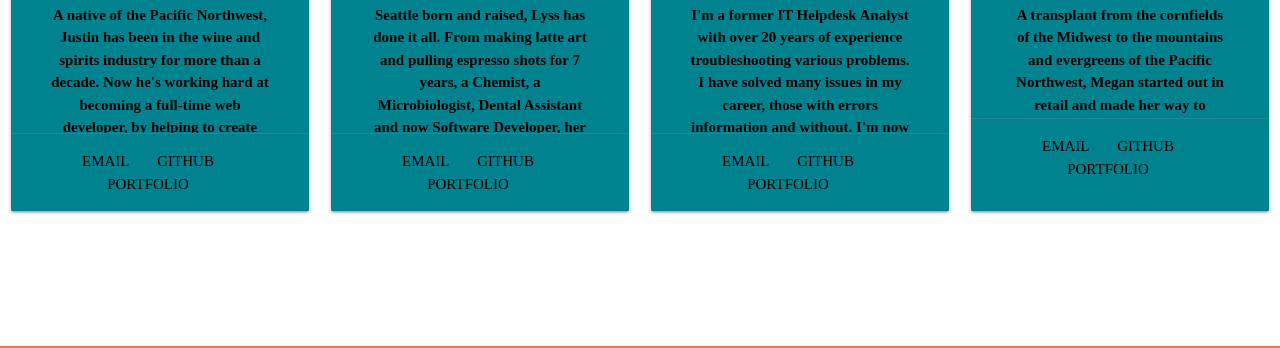
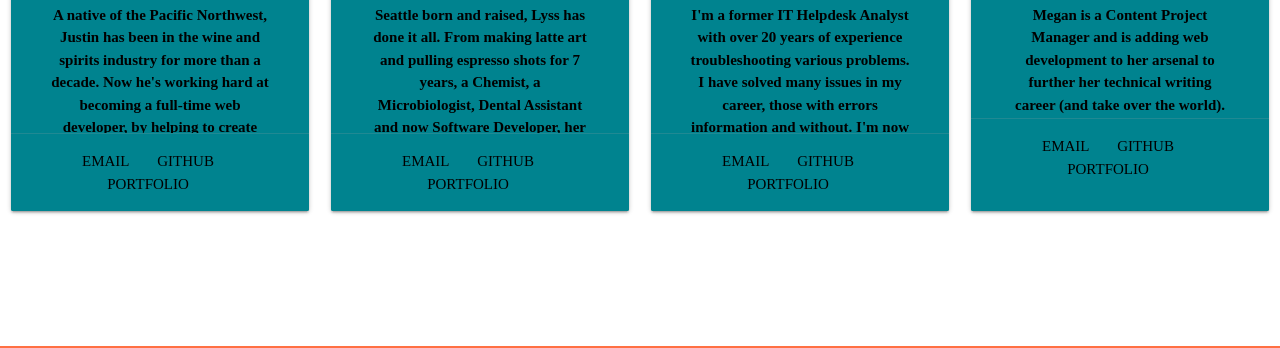
Before and after one commit to lyssg2/cocktail-hour, a plain HTML site: page about.html in a window 1280 px wide. Shown: the part 434-782 px from the top of the page. Drawn offline with nearby package versions, Linux system fonts and the light colour scheme.

Commit message:
Update About
Shortened Megan's About section in About.html.

```diff
--- a/about.html
+++ b/about.html
@@ -80,12 +80,9 @@
                         <div class="card-content white-text">
                             <span class="card-title">Megan</span>
                             <img src="assets\images\meg-selfie.png" class="selfie" alt="meg" />
-                            <p class="about-text">A transplant from the cornfields of the Midwest to the mountains and
-                                    evergreens of the Pacific Northwest, Megan started out in retail and made her way to customer support,
-                                    then to technical writing and knowledge management. She is currently a Content Project Manager and is adding
-                                    web development to her arsenal to further her technical writing career (and take over the world).
-                                    In her spare time she likes to play video games, do anything artsy, listen to music, binge anime and TV shows,
-                                    and go on outdoor adventures.</p>
+                            <p class="about-text">Megan is a Content Project Manager and is adding web development to her arsenal to further her
+                                    technical writing career (and take over the world). In her spare time she likes to play video games, do anything artsy,
+                                    listen to music, binge anime and TV shows, and go on outdoor adventures.</p>
                             </div>
                             <div class="card-action">
                                 <a class="black-text" href="mailto:mteubnerfoster@gmail.com">Email</a>
```
